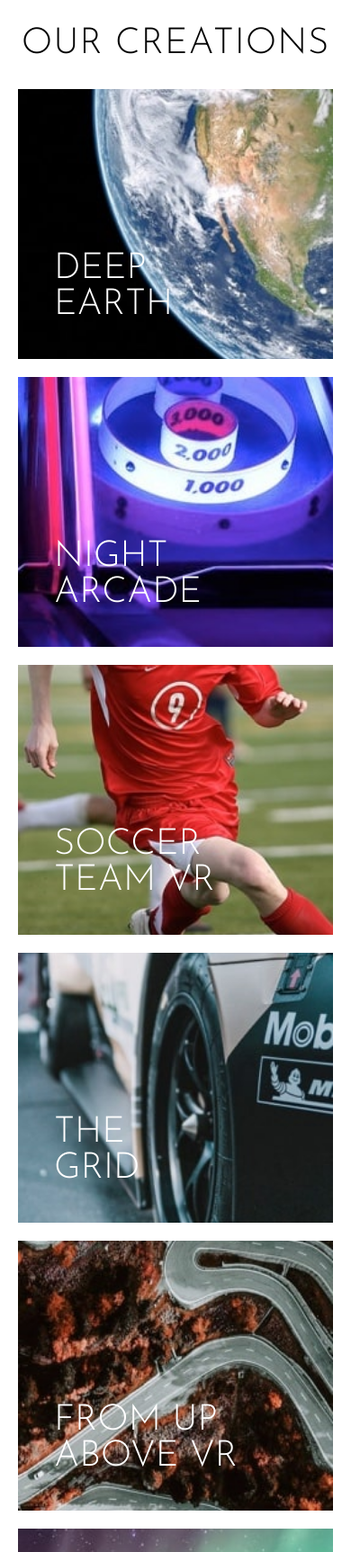
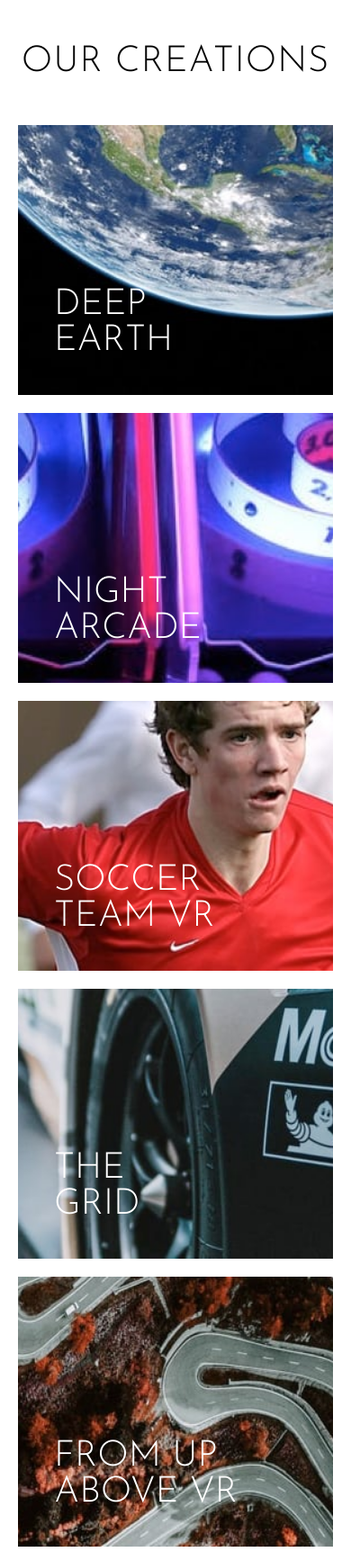
Before and after one commit to ekankam/loopstudio-landing-page, a website: page index.html in a window 390 px wide. Shown: the part 1260-2985 px from the top of the page at 90% size. Drawn offline with Linux system fonts and the light colour scheme.

Commit message:
Change the article images to mobile images

```diff
--- a/sass/components/_creation.scss
+++ b/sass/components/_creation.scss
@@ -4,7 +4,7 @@
 .creation {
     &__header {
         @include flex(center, space-between);
-        margin: 8rem 0 3rem;
+        margin: 10rem 0 5rem;
         font-family: $header-font;
 
         .text {
@@ -40,7 +40,7 @@
 
         .article {
             position: relative;
-            height: 40rem;
+            height: 50rem;
             cursor: pointer;
             transition: 300ms ease-in-out;
             overflow: hidden;
@@ -210,7 +210,7 @@
             }
         }
 
-        @media screen and (max-width: 90rem) {
+        @media screen and (max-width: 70rem) {
             grid-template-columns: repeat(3, 1fr);
         }
         @media screen and (max-width: 68.4rem) {
@@ -234,6 +234,55 @@
                     font-size: 4rem;
                 }
             }
+
+            .article-1 {
+                background: url('/public/images/mobile/image-deep-earth.jpg');
+                background-repeat: no-repeat;
+                background-position: center;
+                background-size: cover;
+            }
+            .article-2 {
+                background: url('/public/images/mobile/image-night-arcade.jpg');
+                background-repeat: no-repeat;
+                background-position: center;
+                background-size: cover;
+            }
+            .article-3 {
+                background: url('/public/images/mobile/image-soccer-team.jpg');
+                background-repeat: no-repeat;
+                background-position: center;
+                background-size: cover;
+            }
+            .article-4 {
+                background: url('/public/images/mobile/image-grid.jpg');
+                background-repeat: no-repeat;
+                background-position: center;
+                background-size: cover;
+            }
+            .article-5 {
+                background: url('/public/images/mobile/image-from-above.jpg');
+                background-repeat: no-repeat;
+                background-position: center;
+                background-size: cover;
+            }
+            .article-6 {
+                background: url('/public/images/mobile/image-pocket-borealis.jpg');
+                background-repeat: no-repeat;
+                background-position: center;
+                background-size: cover;
+            }
+            .article-7 {
+                background: url('/public/images/mobile/image-curiosity.jpg');
+                background-repeat: no-repeat;
+                background-position: center;
+                background-size: cover;
+            }
+            .article-8 {
+                background: url('/public/images/mobile/image-fisheye.jpg');
+                background-repeat: no-repeat;
+                background-position: center;
+                background-size: cover;
+            }
         }
     }
 }
```
Also changed, not shown: public/css/main.css, 1 other file.
